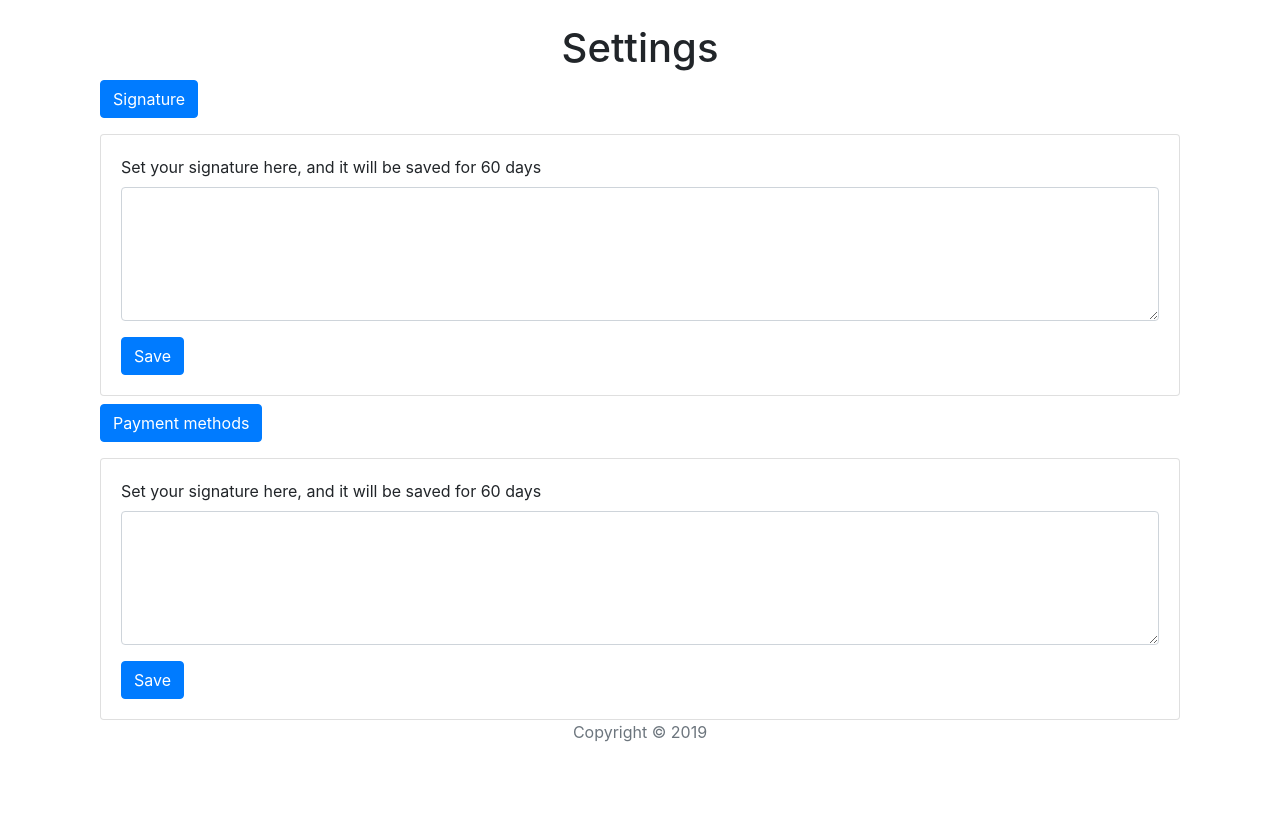
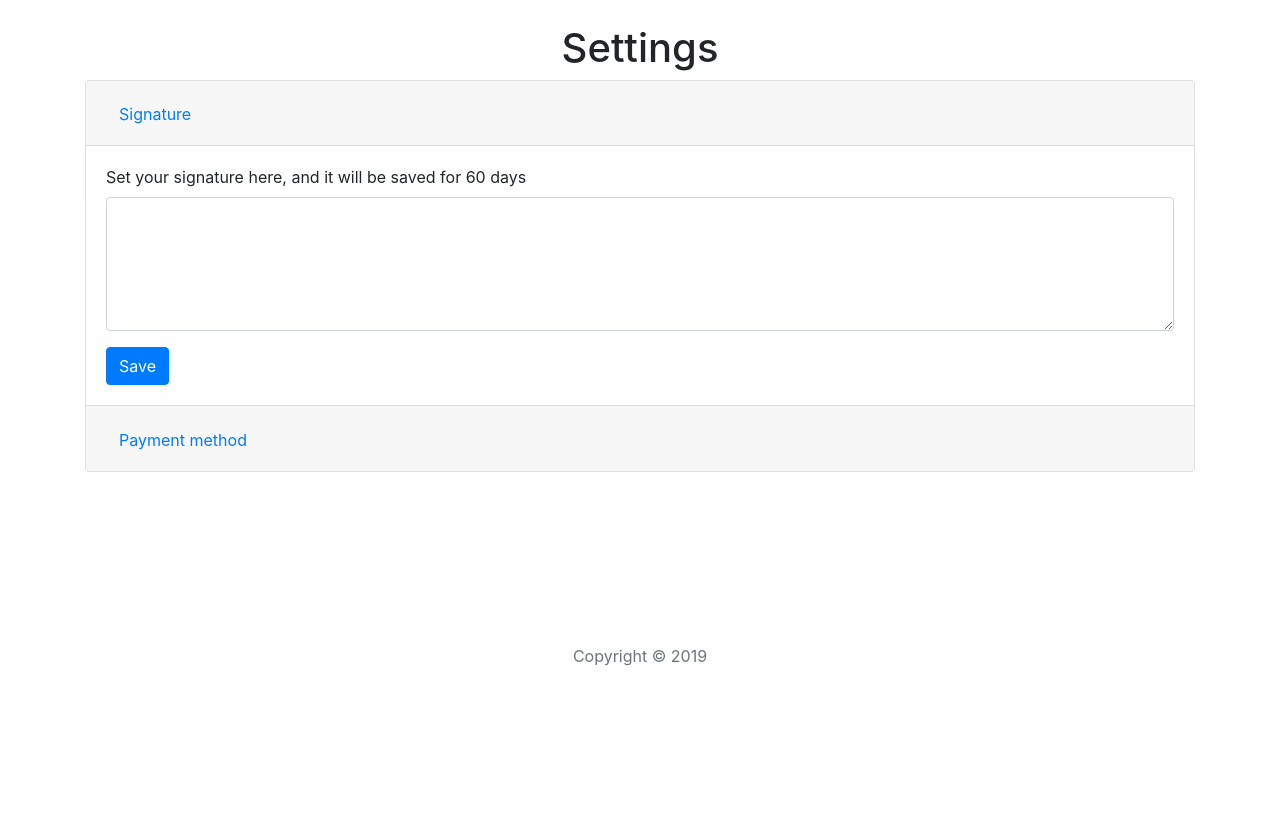
Before and after one commit to NandoErni/fish-mail, a PHP site: page /settings.php in a window 1280 px wide. Shown: the part 56-876 px from the top of the page. After the commit the page ends 722 px from the top, so only its background shows below. Run offline with PHP 8.4, Linux system fonts and the light colour scheme; data comes from the database, SQL or seed files in the repository; some libraries are stand-ins or nearby versions.

Commit message:
fishing some accordions

```diff
--- a/settings.php
+++ b/settings.php
@@ -42,14 +42,18 @@ include "config.php";
 
 <main role="main" class="container">
     <h1 class="text-center">Settings</h1>
-    <div class="container">
-        <p>
-            <button class="btn btn-primary" type="button" data-toggle="collapse" data-target="#settingssignature" aria-expanded="false" aria-controls="settingssignature">
+    <div class="accordion" id="settingsaccordion">
+        <div class="card">
+            <div class="card-header" id="headingsignature">
+                <h2 class="mb-0">
+                    <button class="btn btn-link" type="button" data-toggle="collapse" data-target="#collapsesignature" aria-expanded="true" aria-controls="collapsesignature">
                         Signature
                     </button>
-        </p>
-        <div class="collapse show" id="settingssignature">
-            <div class="card card-body">
+                </h2>
+            </div>
+
+            <div id="collapsesignature" class="collapse show" aria-labelledby="headingsignature" data-parent="#settingsaccordion">
+                <div class="card-body">
                     <form>
                         <div class="form-row">
                             <div class="form-group col-md">
@@ -62,15 +66,16 @@ include "config.php";
                 </div>
             </div>
         </div>
-    <div class="container">
-        <p class="mt-2">
-            <button class="btn btn-primary" type="button" data-toggle="collapse" data-target="#settingspayment" aria-expanded="false"
-                    aria-controls="settingspayment">
-                Payment methods
+        <div class="card">
+            <div class="card-header" id="headingpayment">
+                <h2 class="mb-0">
+                    <button class="btn btn-link collapsed" type="button" data-toggle="collapse" data-target="#collapsepayment" aria-expanded="false" aria-controls="collapsepayment">
+                        Payment method
                     </button>
-        </p>
-        <div class="collapse show" id="settingspayment">
-            <div class="card card-body">
+                </h2>
+            </div>
+            <div id="collapsepayment" class="collapse" aria-labelledby="headingpayment" data-parent="#settingsaccordion">
+                <div class="card-body">
                     <form>
                         <div class="form-row">
                             <div class="form-group col-md">
@@ -80,6 +85,7 @@ include "config.php";
                         </div>
                         <button type="submit" class="btn btn-primary">Save</button>
                     </form>
+                </div>
             </div>
         </div>
     </div>
```
Lines whose indentation alone changed are shown as unchanged.
